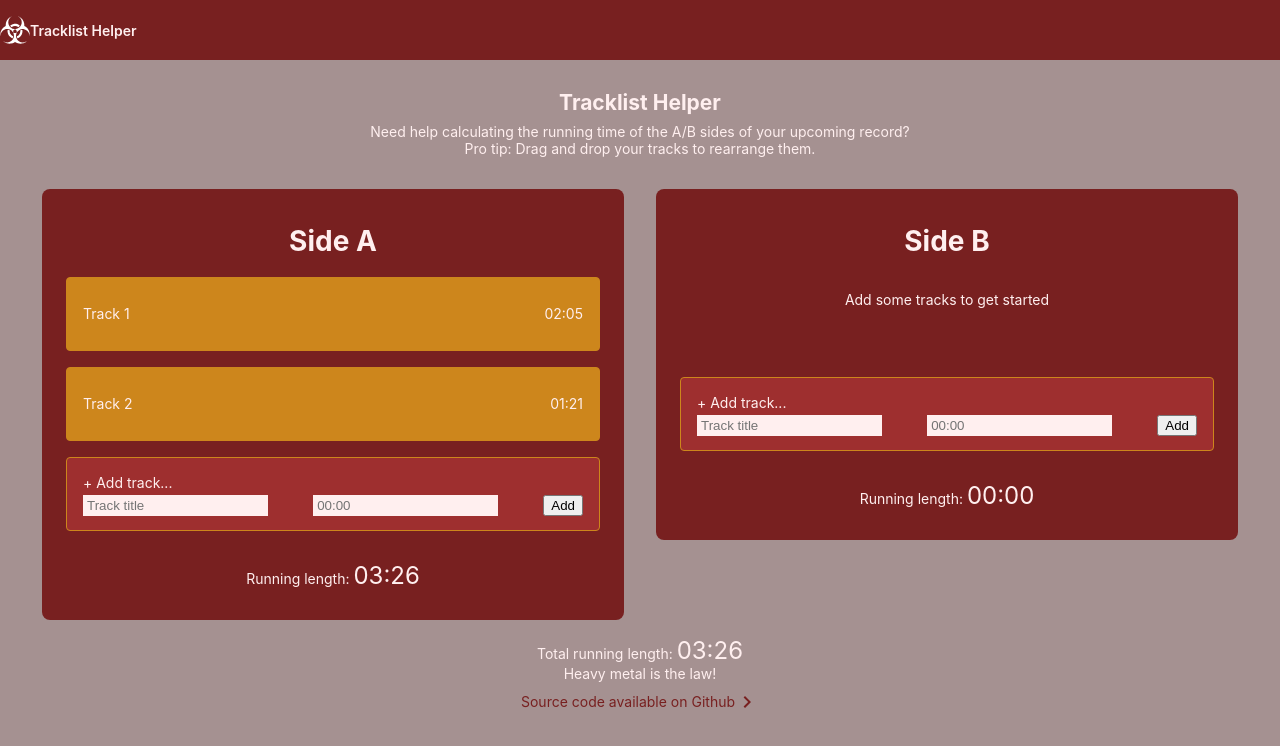
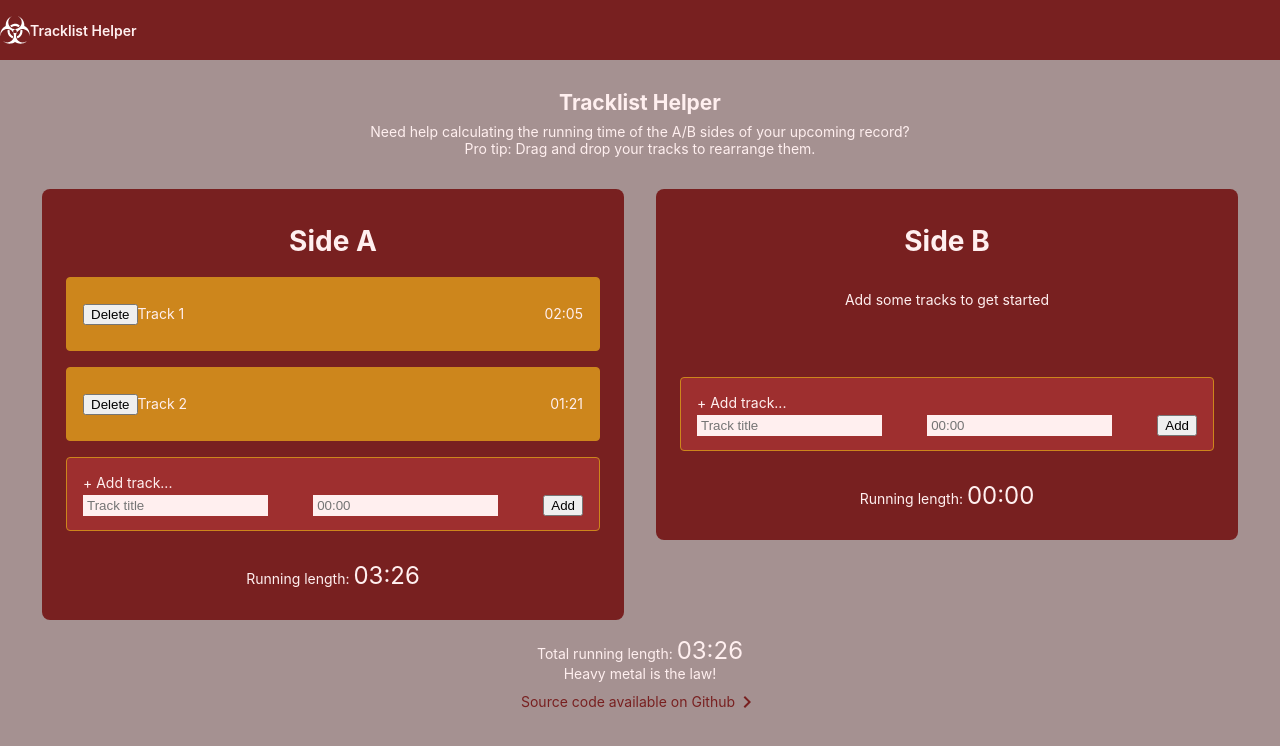
Before and after one commit to Sundin/tracklist, an Angular app: page / in a window 1280 px wide. Shown: the top 746 px of the page. Built offline with nearby package versions, Linux system fonts and the light colour scheme.

Commit message:
Add delete button

```diff
--- a/src/app/app.component.ts
+++ b/src/app/app.component.ts
@@ -15,10 +15,12 @@ export class AppComponent {
     {
       title: "Track 1",
       lengthInSeconds: 125,
+      id: "1",
     },
     {
       title: "Track 2",
       lengthInSeconds: 81,
+      id: "2",
     },
   ] : [];
 
--- a/src/app/side/side.component.html
+++ b/src/app/side/side.component.html
@@ -8,7 +8,7 @@
   >
     <p [hidden]="tracks.length !== 0">Add some tracks to get started</p>
     <div *ngFor="let track of tracks">
-      <app-track [track]="track"></app-track>
+      <app-track [track]="track" [onDeleteTrack]="onDeleteTrack"></app-track>
     </div>
   </div>
 
--- a/src/app/side/side.component.ts
+++ b/src/app/side/side.component.ts
@@ -64,6 +64,7 @@ export class SideComponent implements OnInit {
     this.tracks.push({
       title:this.newTrack.title,
       lengthInSeconds: minutes * 60 + seconds,
+      id: Date.now().toString(),
     });
     this.newTrack = {
       title: "",
@@ -71,4 +72,9 @@ export class SideComponent implements OnInit {
     };
   }
 
+  // Use fat arrow function in order to inherit the context of the parent scope.
+  // This way we can use the this keyword without binding it.
+  onDeleteTrack = (track: Track) =>  {
+    this.tracks = this.tracks.filter(t => t.id !== track.id);
+  }
 }
--- a/src/app/track.ts
+++ b/src/app/track.ts
@@ -1,4 +1,5 @@
 export interface Track {
   title: string;
   lengthInSeconds: number;
+  id: string;
 }
--- a/src/app/track/track.component.html
+++ b/src/app/track/track.component.html
@@ -1,7 +1,10 @@
 <div *ngIf="track">
 
 <div class="card" cdkDrag >
-  <span>{{track.title}}</span>
+  <div>
+    <button (click)="onDelete()">Delete</button>
+    <span>{{track.title}}</span>
+  </div>
   <span>{{track.lengthInSeconds | formatLength}}</span>
 </div>
 
--- a/src/app/track/track.component.ts
+++ b/src/app/track/track.component.ts
@@ -8,10 +8,17 @@ import { Track } from '../track';
 })
 export class TrackComponent implements OnInit {
   @Input() track?: Track;
+  @Input() onDeleteTrack?: Function;
 
   constructor() { }
 
   ngOnInit(): void {
   }
 
+  onDelete() {
+    if (!this.onDeleteTrack || !this.track) {
+      return;
+    }
+    this.onDeleteTrack(this.track);
+  }
 }
```
